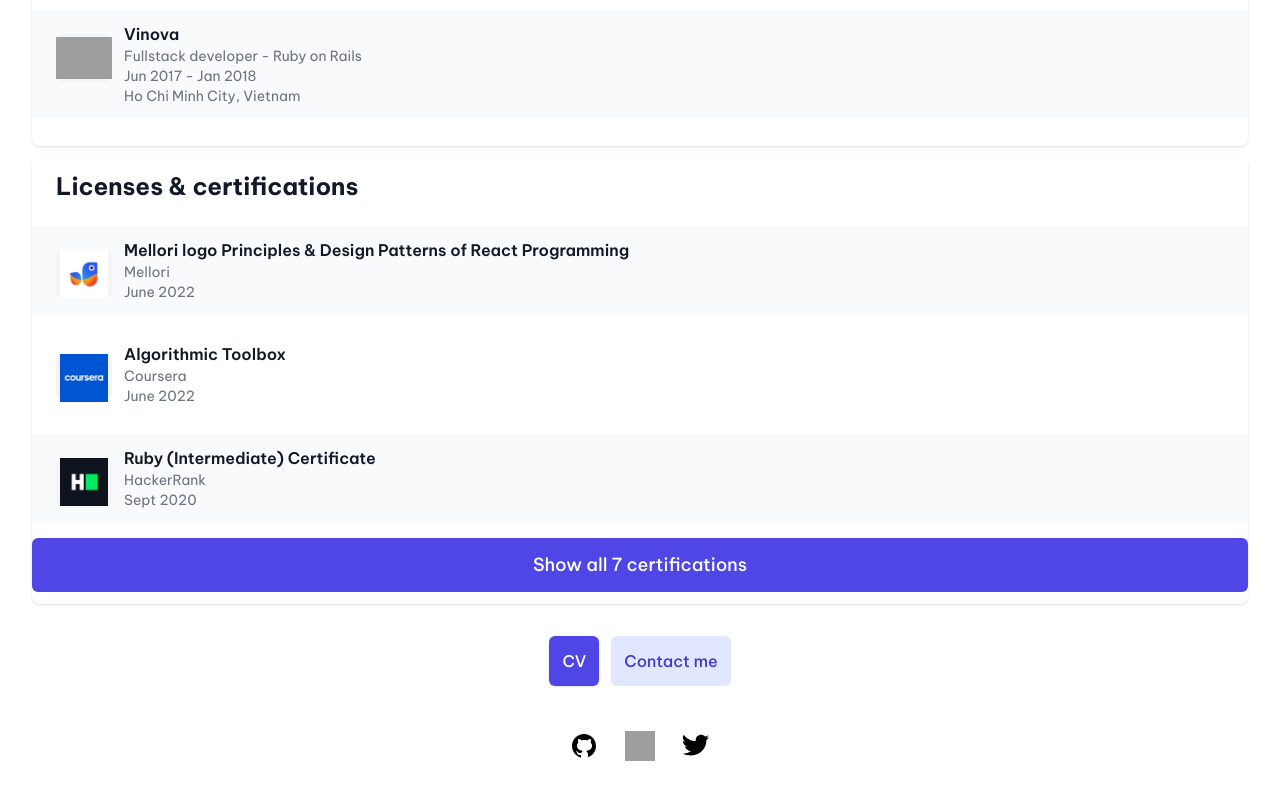
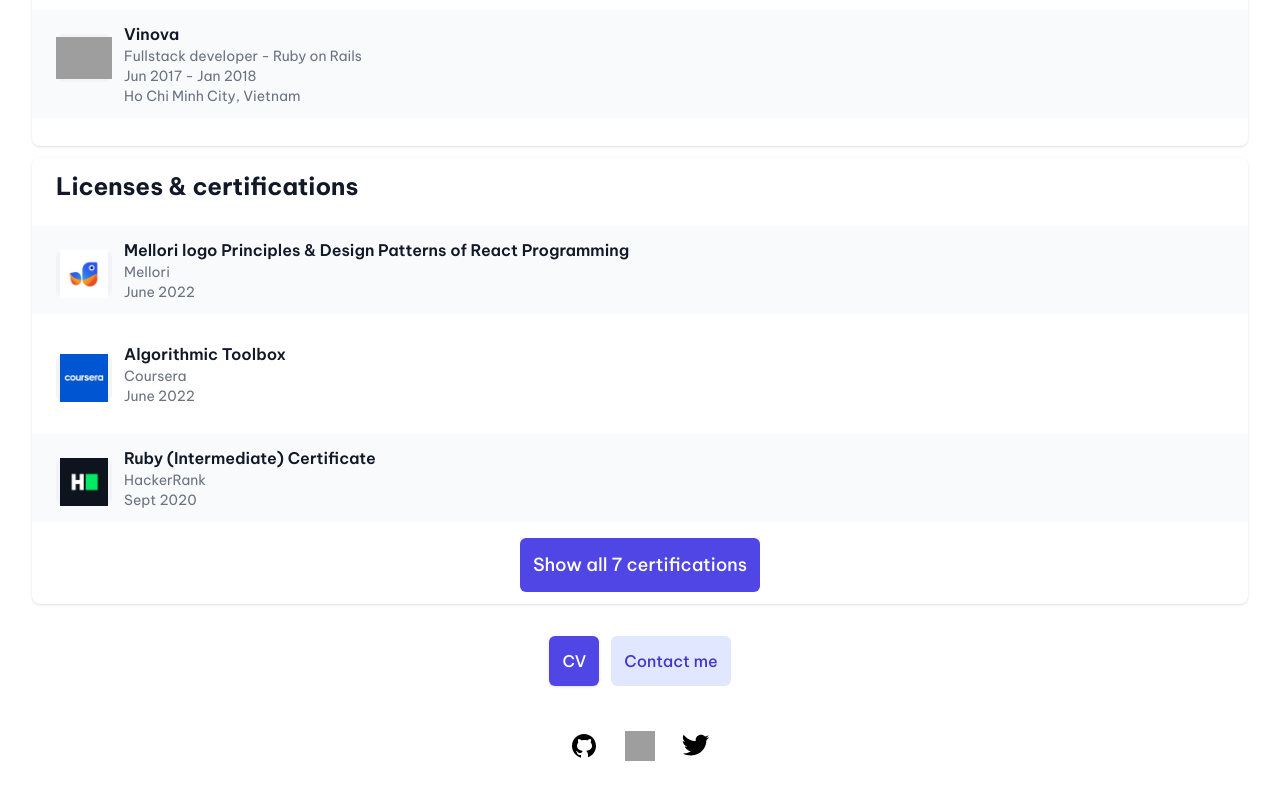
Before and after one commit to dthtien/profile, a Next.js app: page / in a window 1280 px wide. Shown: the part 1309-2109 px from the top of the page. Built offline with nearby package versions, Linux system fonts and the light colour scheme; grey boxes are pictures that could not be loaded.

Commit message:
chore(app): correct show more button

```diff
--- a/components/Certifications/index.tsx
+++ b/components/Certifications/index.tsx
@@ -100,9 +100,10 @@ const Certifications = () => {
               ))}
           </div>
 
+          <div className="align-middle flex justify-center items-center">
             {isShowAll ? (
               <button
-              className="flex w-full items-center justify-center rounded-md border border-transparent bg-indigo-600 px-3 py-3 text-base font-medium text-white hover:bg-indigo-700 md:text-lg"
+                className="rounded-md border border-transparent bg-indigo-600 px-3 py-3 text-base font-medium text-white hover:bg-indigo-700 md:text-lg"
                 onClick={() => setIsShowAll(false)}
               >
                 <svg
@@ -122,7 +123,7 @@ const Certifications = () => {
               </button>
             ) : (
               <button
-              className="flex w-full items-center justify-center rounded-md border border-transparent bg-indigo-600 px-3 py-3 text-base font-medium text-white hover:bg-indigo-700 md:text-lg"
+                className="rounded-md border border-transparent bg-indigo-600 px-3 py-3 text-base font-medium text-white hover:bg-indigo-700 md:text-lg"
                 onClick={() => setIsShowAll(true)}
               >
                 {`Show all ${certifications.length} certifications`}
@@ -131,6 +132,7 @@ const Certifications = () => {
           </div>
         </div>
       </div>
+    </div>
   );
 };
 
```
Lines whose indentation alone changed are shown as unchanged.
